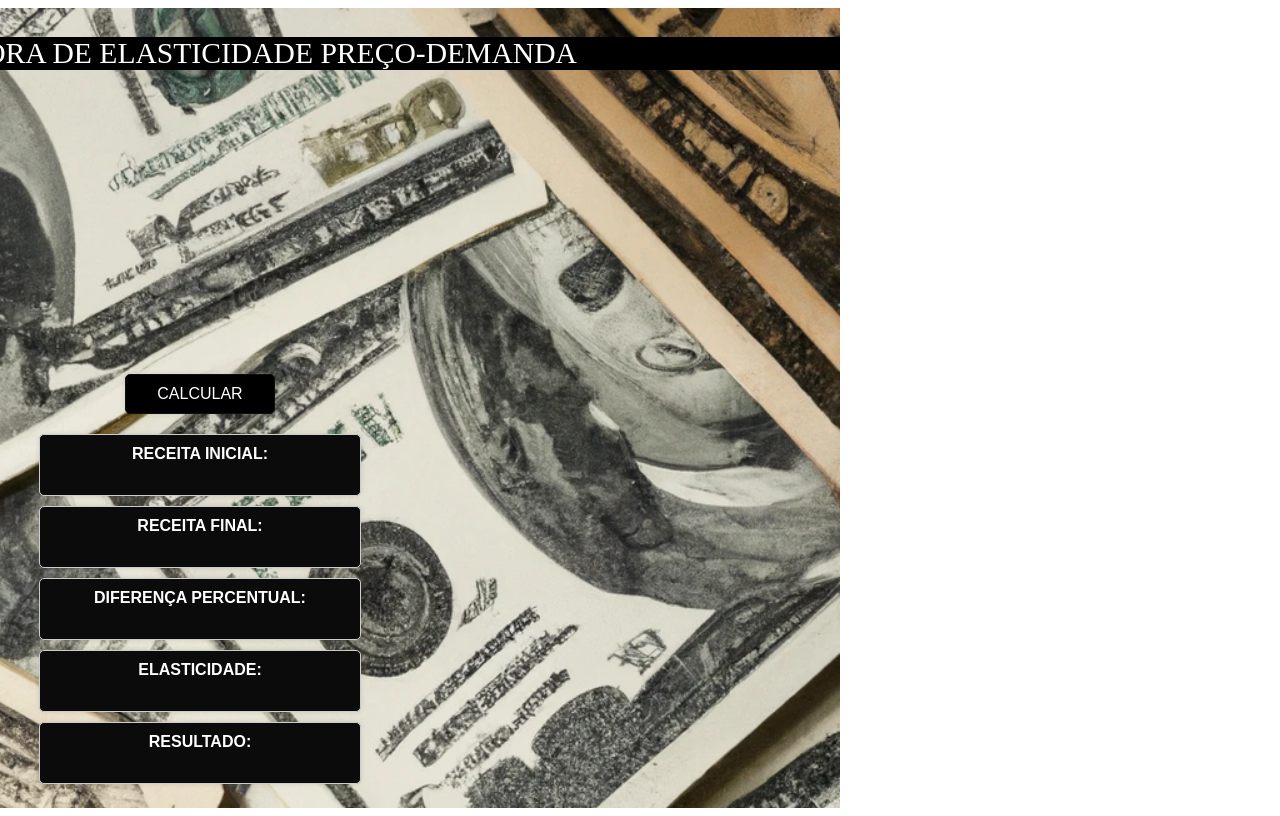
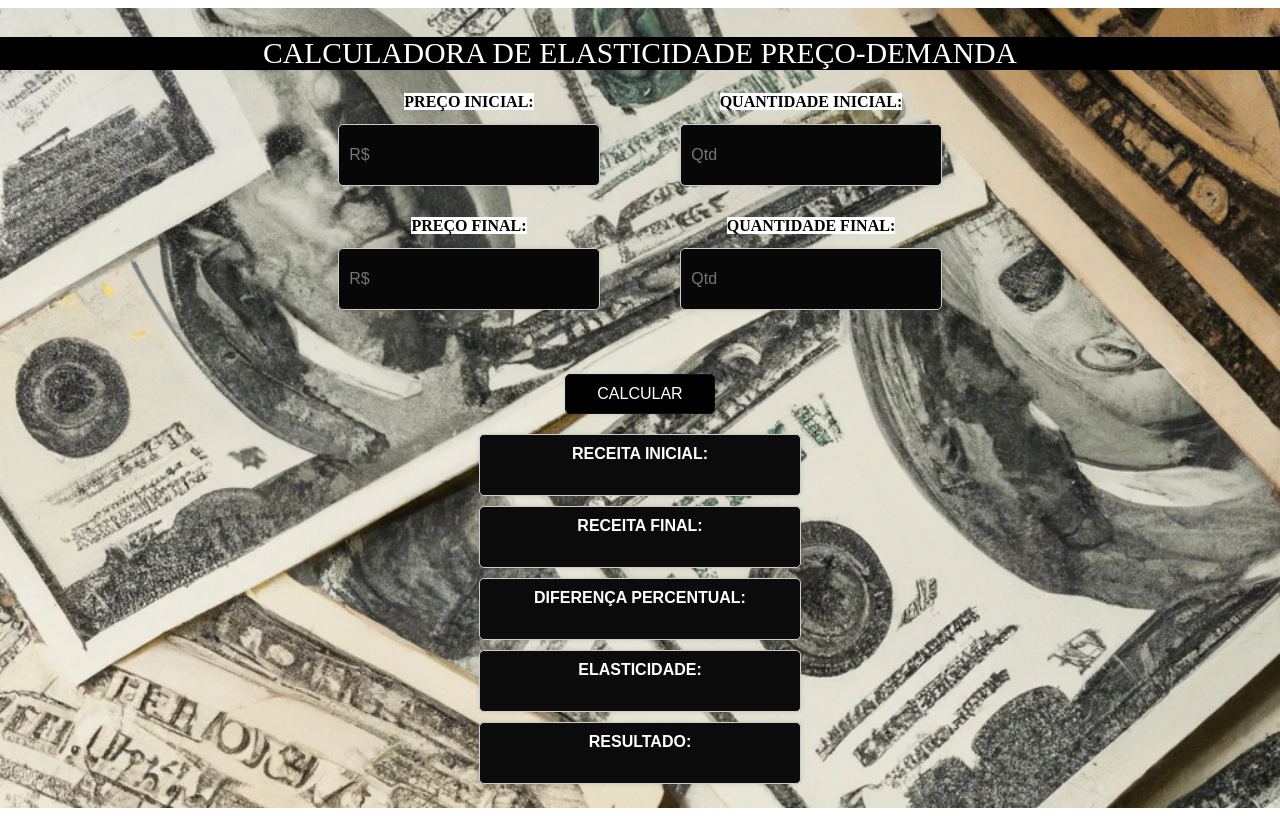
Before and after one commit to mhsousa/calc-elast-react, a React (Create React App) app: page / in a window 1280 px wide. Built offline with nearby package versions, Linux system fonts and the light colour scheme.

Commit message:
Update App.css

```diff
--- a/src/App.css
+++ b/src/App.css
@@ -32,7 +32,6 @@ body{
   display: flex;
   font-weight: 100;
   flex-direction: row;
-  max-width:30vw;
   font-family: "Nanum Myeongjo", serif;
   font-style: normal;
 
```
